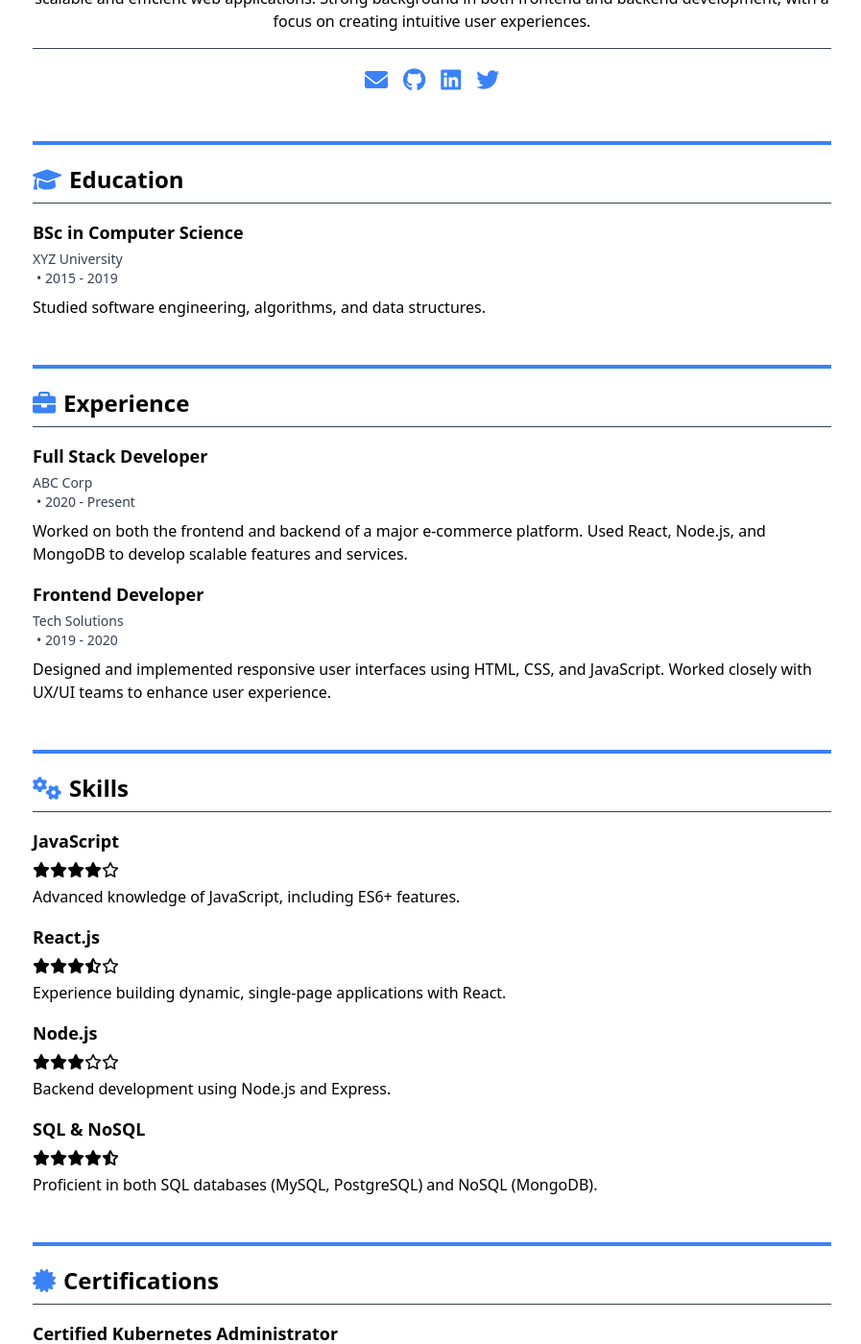
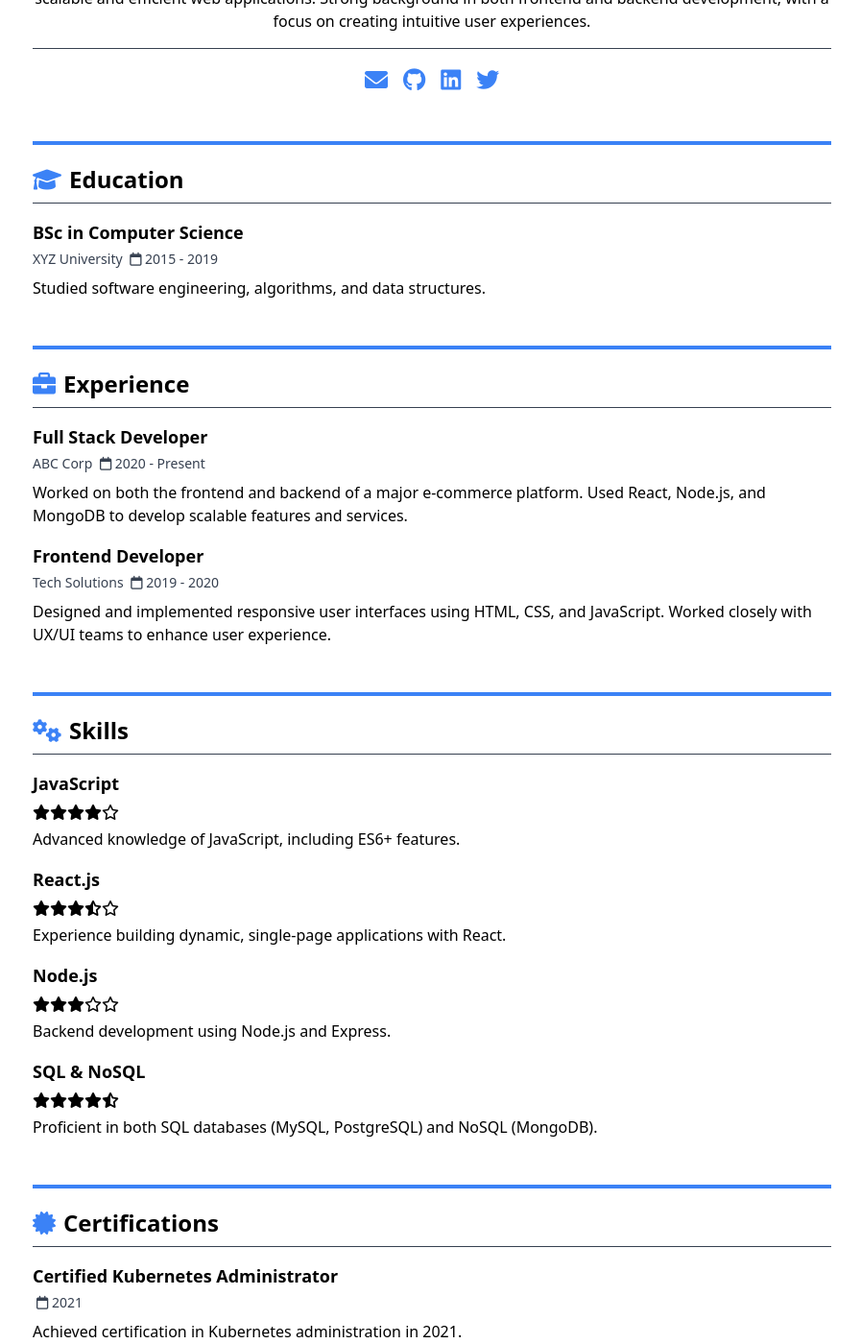
Before and after one commit to iggymiggy/iggymiggy.github.io, a Jekyll site: the page built from index.html, in a window 1280 px wide and 1400 px high, scrolled down 314 px. Shown: the whole window at 96% size, without its empty margins (190-1087 px from the left). Built offline with Jekyll 4.4.1, drawn with Linux system fonts in a browser that asks for light colours; nearby versions of some CDN libraries; some of the changed text lies outside the part shown.

Commit message:
style: add date icon

```diff
--- a/_layouts/resume.html
+++ b/_layouts/resume.html
@@ -91,9 +91,9 @@
                         </div>
                         {% endif %}
                         <h5 class="text-sm text-{{ site.style.secondary_color }} mt-1">
-                            {{ item.subtitle | markdownify }}
+                            {{ item.subtitle }}
                             {% if item.date %}
-                            <span class="text-{{ site.style.secondary_color }} ml-1">• {{ item.date }}</span>
+                            <span class="text-{{ site.style.secondary_color }} ml-1"><i class="fa-regular fa-calendar"></i> {{ item.date }}</span>
                             {% endif %}
                         </h5>
                         {% if item.description %}
```
